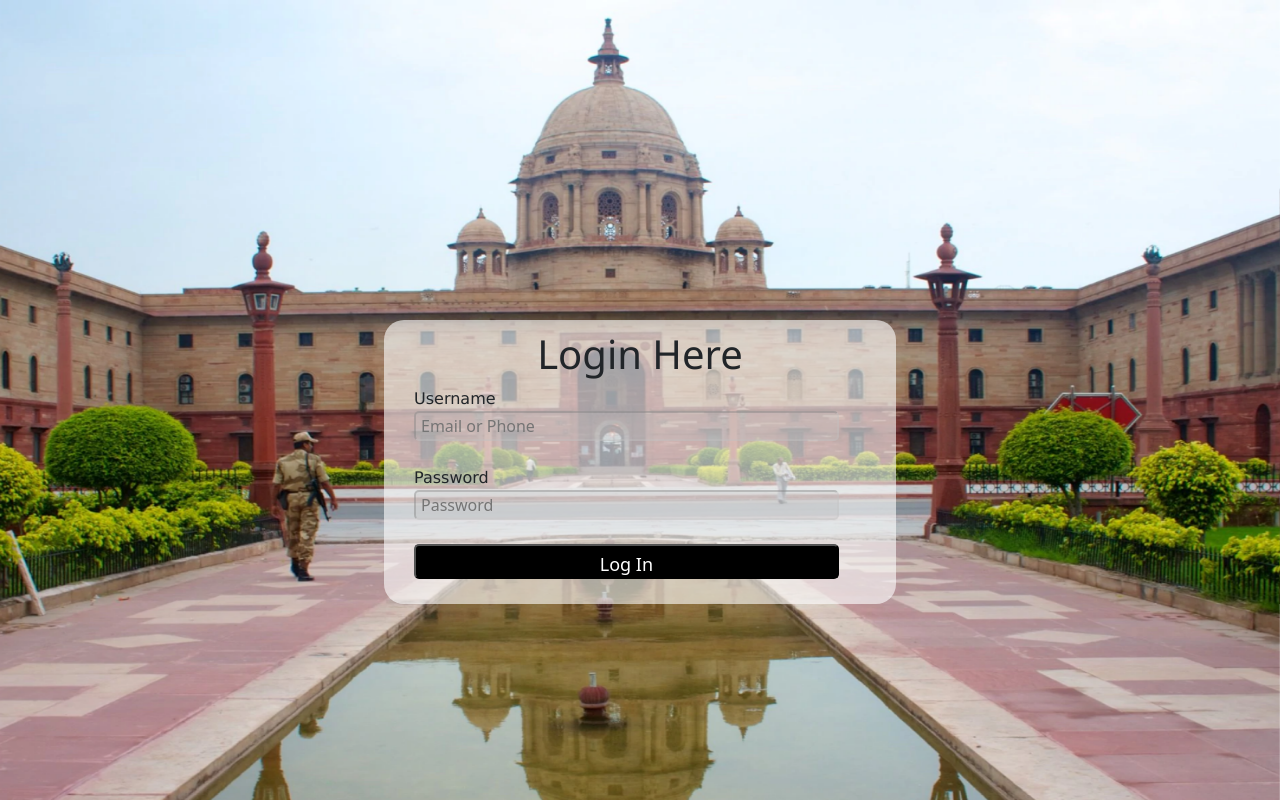
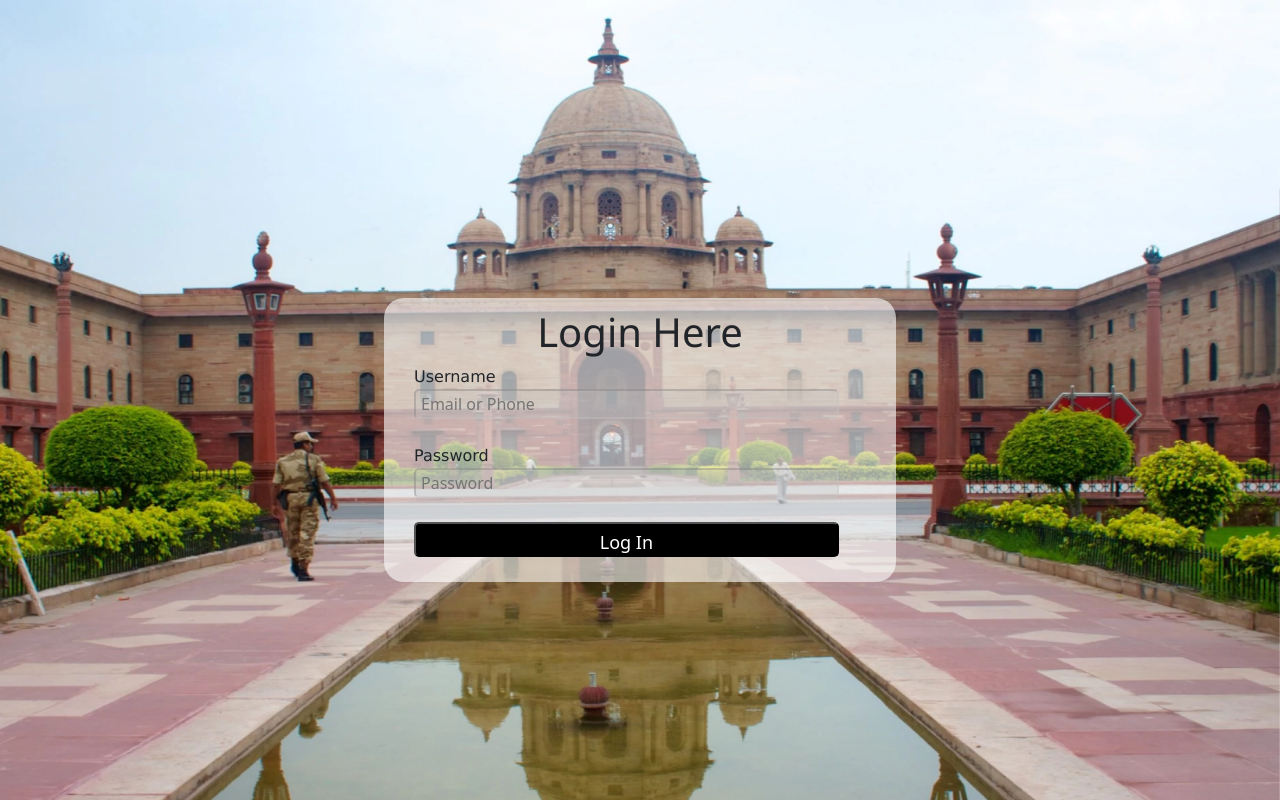
Before and after one commit to Dhileepguru/JavaScript_Projects, a PHP site: page / in a window 1280 px wide. Run offline with PHP 8.4, Linux system fonts and the light colour scheme.

Commit message:
Updated Mediaquery

```diff
--- a/assets/style.css
+++ b/assets/style.css
@@ -102,6 +102,6 @@ form button {
         width: 40%;
         margin-left: auto;
         margin-right: auto;
-        margin-top: 320px;
+        margin-top: 298px;
     }
 }
```
